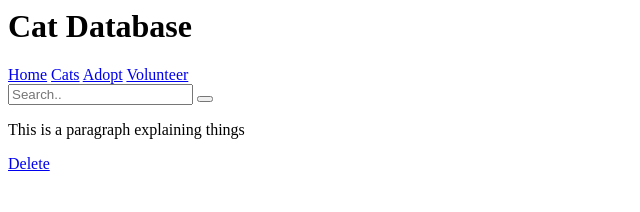
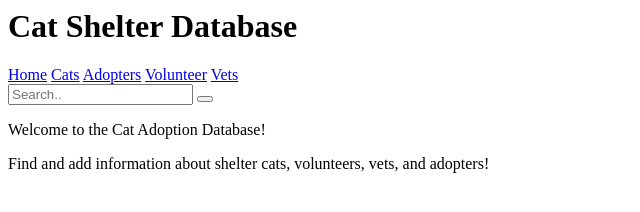
Before and after one commit to OSU-CS290-F18/CatRepo, a plain HTML site: page catHome.html in a window 1280 px wide. Shown: the whole page, without its empty margins (0-640 px from the left). Drawn offline with Linux system fonts and the light colour scheme.

Commit message:
Add files via upload

```diff
--- a/catHome.html
+++ b/catHome.html
@@ -12,13 +12,14 @@
 </head>
 
 <body>
-<h1> Cat Database </h1>
+<h1> Cat Shelter Database </h1>
 
-<div class="topnav">
-  <a class="active" href="#home">Home</a>
-  <a href="#about">Cats</a>
-  <a href="#adopt">Adopt</a>
-  <a href="volunteer">Volunteer</a>
+<div>
+  <a href="catHome.html">Home</a>
+  <a href="newCat.html">Cats</a>
+  <a href="adopters.html">Adopters</a>
+  <a href="volunteers.html">Volunteer</a>
+  <a href="vets.html">Vets</a>
   <div class="search-container">
     <form action="/action_page.php">
       <input type="text" placeholder="Search.." name="search">
@@ -26,8 +27,8 @@
     </form>
   </div>
 </div>
-<p> This is a paragraph explaining things </p>
-<a href="something" class="button1">Delete</a>
+<p> Welcome to the Cat Adoption Database! </p>
+<p> Find and add information about shelter cats, volunteers, vets, and adopters! </p>
 
 </body>
 </html>
```
Also changed, not shown: adopters.html (+6 -5 lines), newCat.html (+6 -5 lines), vets.html (+6 -5 lines), volunteers.html (+6 -5 lines).
